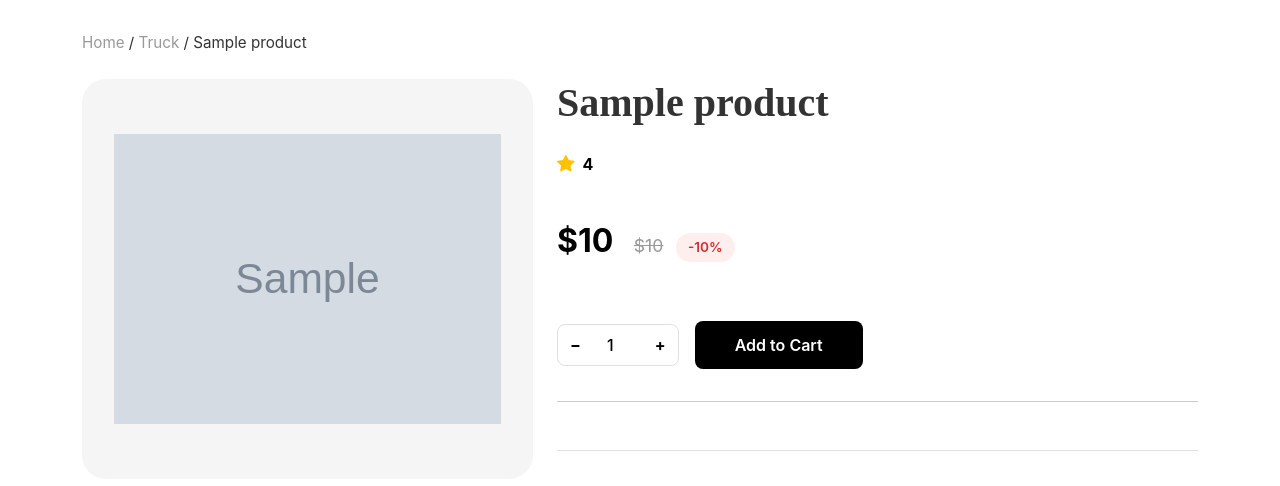
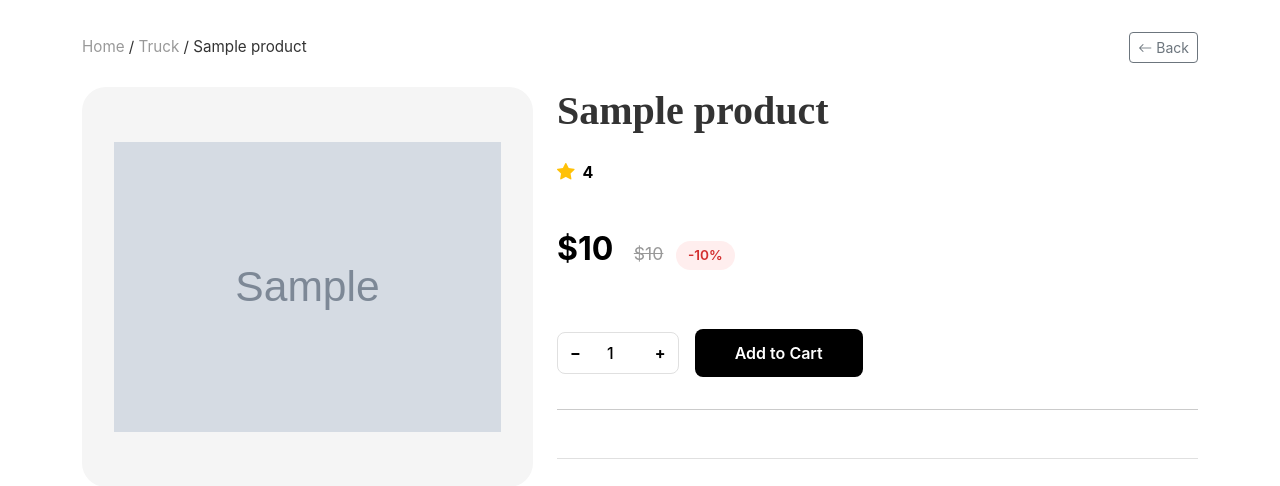
Before and after one commit to kampusriset/23g_flask_ecommerce, a Flask app: template app/Templates/product_detail.html in a window 1280 px wide. Shown: the top 486 px of the page. Run offline with Flask 3, Linux system fonts and the light colour scheme; the template is opened without the code that fills it: most values are stand-ins (such as "Sample title", 1, 10 or a date in 2020); grey boxes marked "Sample" are stand-in pictures.

```diff
--- a/app/Templates/product_detail.html
+++ b/app/Templates/product_detail.html
@@ -11,8 +11,11 @@
 </head>
 <body>
     <div class="container product-detail-container">
-        <nav class="mb-4">
-            <a href="{{ url_for('dashboard') }}">Home</a> / <a href="#">Truck</a> / {{ product.name }}
+        <nav class="mb-4 d-flex justify-content-between align-items-center">
+            <div>
+                <a href="{{ url_for('dashboard') }}">Home</a> / <a href="#">Truck</a> / {{ product.name }}
+            </div>
+            <a href="{{ url_for('dashboard') }}" class="btn btn-outline-secondary btn-sm"><i class="bi bi-arrow-left"></i> Back</a>
         </nav>
 
         <div class="row">
```
